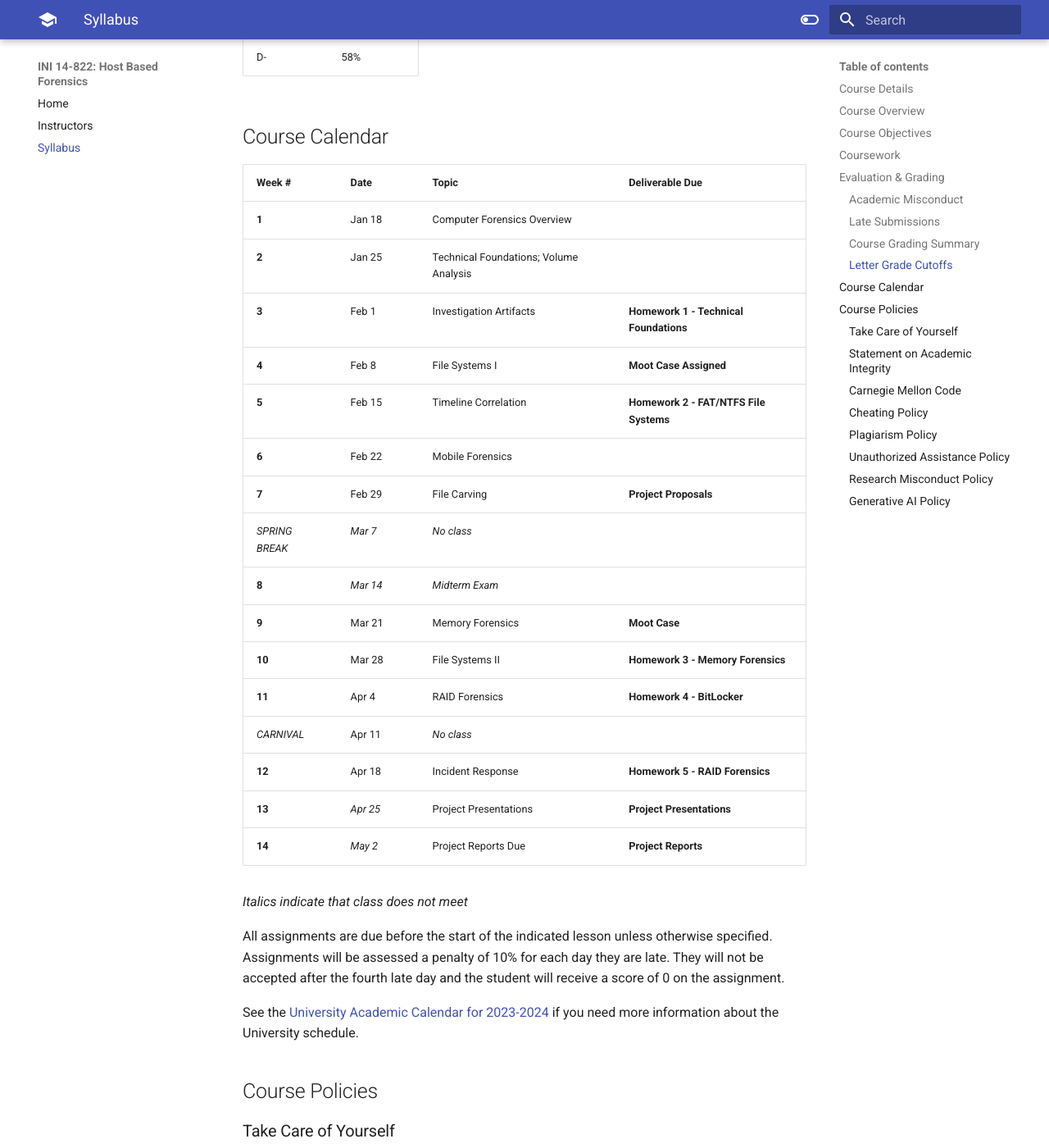
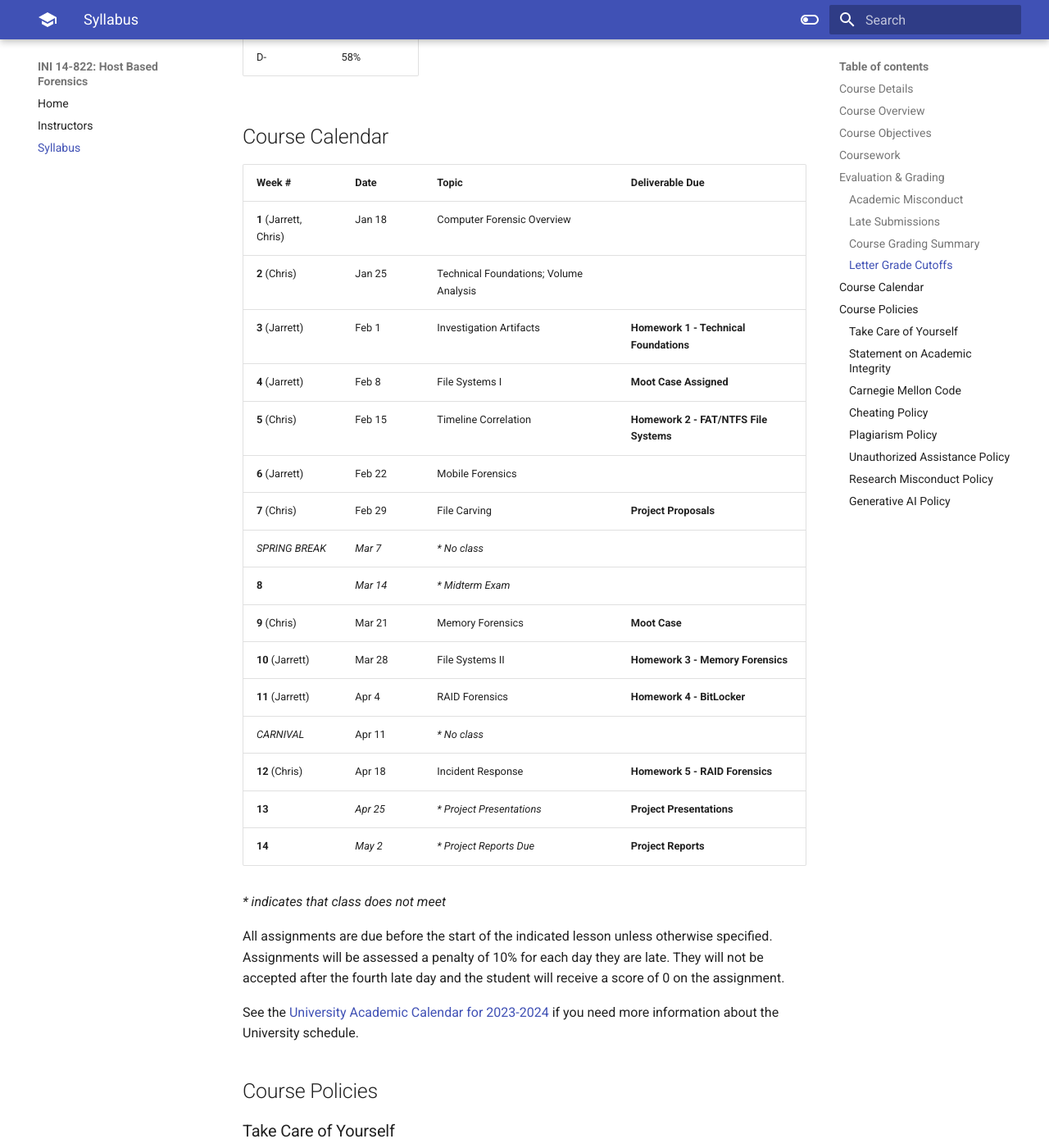
Before and after one commit to cmu-ini/hbf-web, an MkDocs documentation site: the page built from docs/syllabus.md, in a window 1280 px wide and 1400 px high, scrolled down 3315 px. Shown: the whole window at 82% size. Built offline with MkDocs 1.6.1 and Material for MkDocs 9.7.7, drawn with Linux system fonts in a browser that asks for light colours.

Commit message:
Update sp24 class schedule

```diff
--- a/docs/syllabus.md
+++ b/docs/syllabus.md
@@ -83,26 +83,26 @@ Students who miss assignment deadlines will have **24 hours** to submit late wor
 
 ## Course Calendar
 
-| Week #                  | Date     | Topic                                     | Deliverable Due                           |
-| -------------------     | -------  | ----------------------------------------- | ----------------------------------------- |
-| **1**                   | Jan 18   | Computer Forensics Overview               |                                           |
-| **2**                   | Jan 25   | Technical Foundations; Volume Analysis    |                                           |
-| **3**                   | Feb 1    | Investigation Artifacts                   | **Homework 1 - Technical Foundations**    |
-| **4**                   | Feb 8    | File Systems I                            | __Moot Case Assigned__                    |
-| **5**                   | Feb 15   | Timeline Correlation                      | **Homework 2 - FAT/NTFS File Systems**    |
-| **6**                   | Feb 22   | Mobile Forensics                          |                                           |
-| **7**                   | Feb 29   | File Carving                              | **Project Proposals**                     |
-| _SPRING BREAK_          | _Mar 7_  | _No class_                                |                                           |
-| **8**                   | _Mar 14_ | _Midterm Exam_                            |                                           |
-| **9**                   | Mar 21   | Memory Forensics                          |  **Moot Case**                            |
-| **10**                  | Mar 28   | File Systems II                           |  **Homework 3 - Memory Forensics**        |
-| **11**                  | Apr 4    | RAID Forensics                            |  **Homework 4 - BitLocker**               |
-| _CARNIVAL_              | Apr 11   | _No class_                                |                                           |
-| **12**                  | Apr 18   | Incident Response                         | **Homework 5 - RAID Forensics**           |
-| **13**                  | _Apr 25_ |  Project Presentations                    | **Project Presentations**                 |
-| **14**                  | _May 2_  |  Project Reports Due                      | **Project Reports**                       |
+| Week #                   | Date     | Topic                                     | Deliverable Due                           |
+| ------------------------ | -------  | ----------------------------------------- | ----------------------------------------- |
+| **1** (Jarrett, Chris)   | Jan 18   | Computer Forensic Overview                |                                           |
+| **2** (Chris)            | Jan 25   | Technical Foundations; Volume Analysis    |                                           |
+| **3** (Jarrett)          | Feb 1    | Investigation Artifacts                   | **Homework 1 - Technical Foundations**    |
+| **4** (Jarrett)          | Feb 8    | File Systems I                            | __Moot Case Assigned__                    |
+| **5** (Chris)            | Feb 15   | Timeline Correlation                      | **Homework 2 - FAT/NTFS File Systems**    |
+| **6** (Jarrett)          | Feb 22   | Mobile Forensics                          |                                           |
+| **7** (Chris)            | Feb 29   | File Carving                              | **Project Proposals**                     |
+| _SPRING BREAK_           | _Mar 7_  | _* No class_                              |                                           |
+| **8**                    | _Mar 14_ | _* Midterm Exam_                          |                                           |
+| **9** (Chris)            | Mar 21   | Memory Forensics                          |  **Moot Case**                            |
+| **10** (Jarrett)         | Mar 28   | File Systems II                           |  **Homework 3 - Memory Forensics**        |
+| **11** (Jarrett)         | Apr 4    | RAID Forensics                            |  **Homework 4 - BitLocker**               |
+| _CARNIVAL_               | Apr 11   | _* No class_                              |                                           |
+| **12** (Chris)           | Apr 18   | Incident Response                         | **Homework 5 - RAID Forensics**           |
+| **13**                   | _Apr 25_ |  _* Project Presentations_                | **Project Presentations**                 |
+| **14**                   | _May 2_  |  _* Project Reports Due_                  | **Project Reports**                       |
 
-_Italics indicate that class does not meet_
+_* indicates that class does not meet_
 
 All assignments are due before the start of the indicated lesson unless otherwise specified.  Assignments will be assessed a penalty of 10% for each day they are late.  They will not be accepted after the fourth late day and the student will receive a score of 0 on the assignment.
 
```
Also changed, not shown: site/instructors/index.html, site/search/search_index.json, site/sitemap.xml, site/syllabus/index.html, 1 other file.
